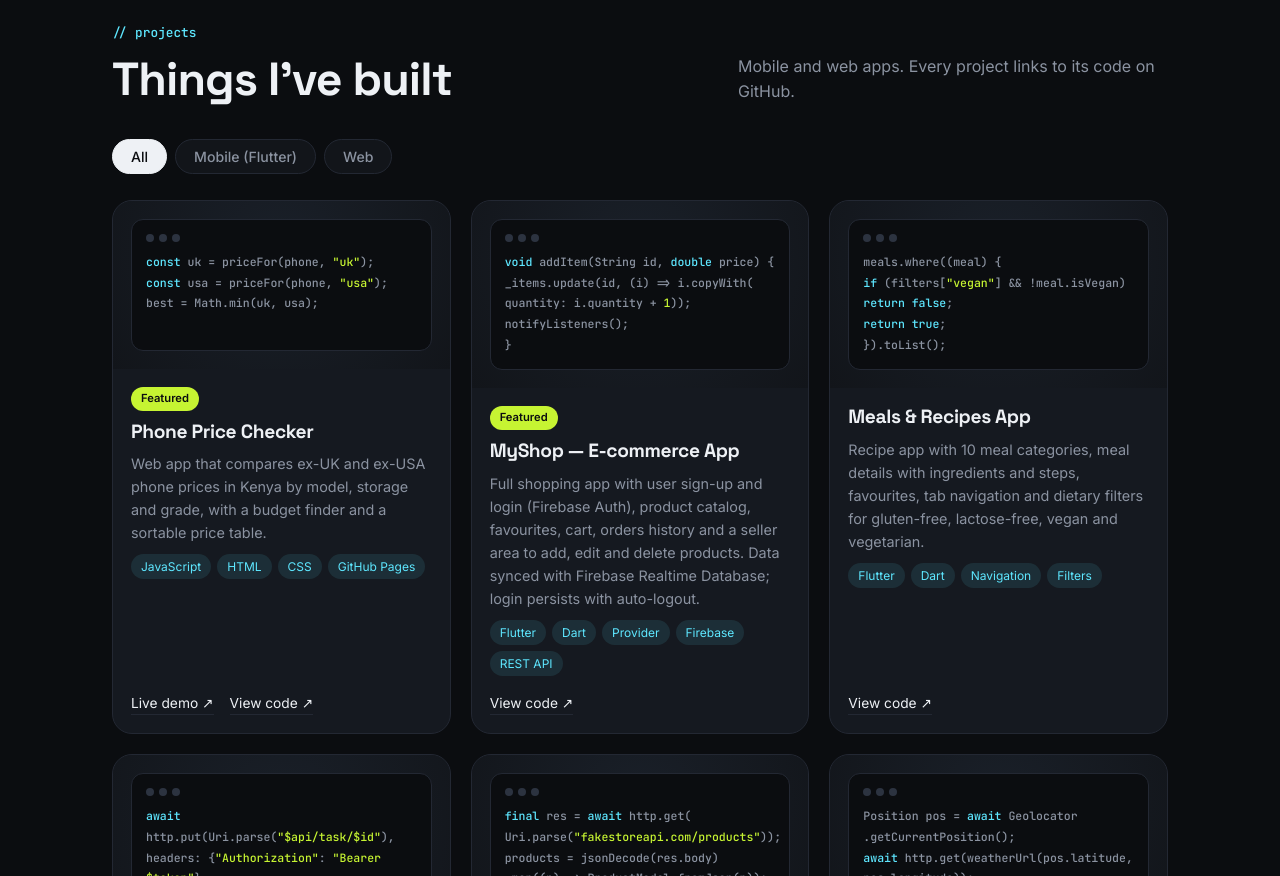
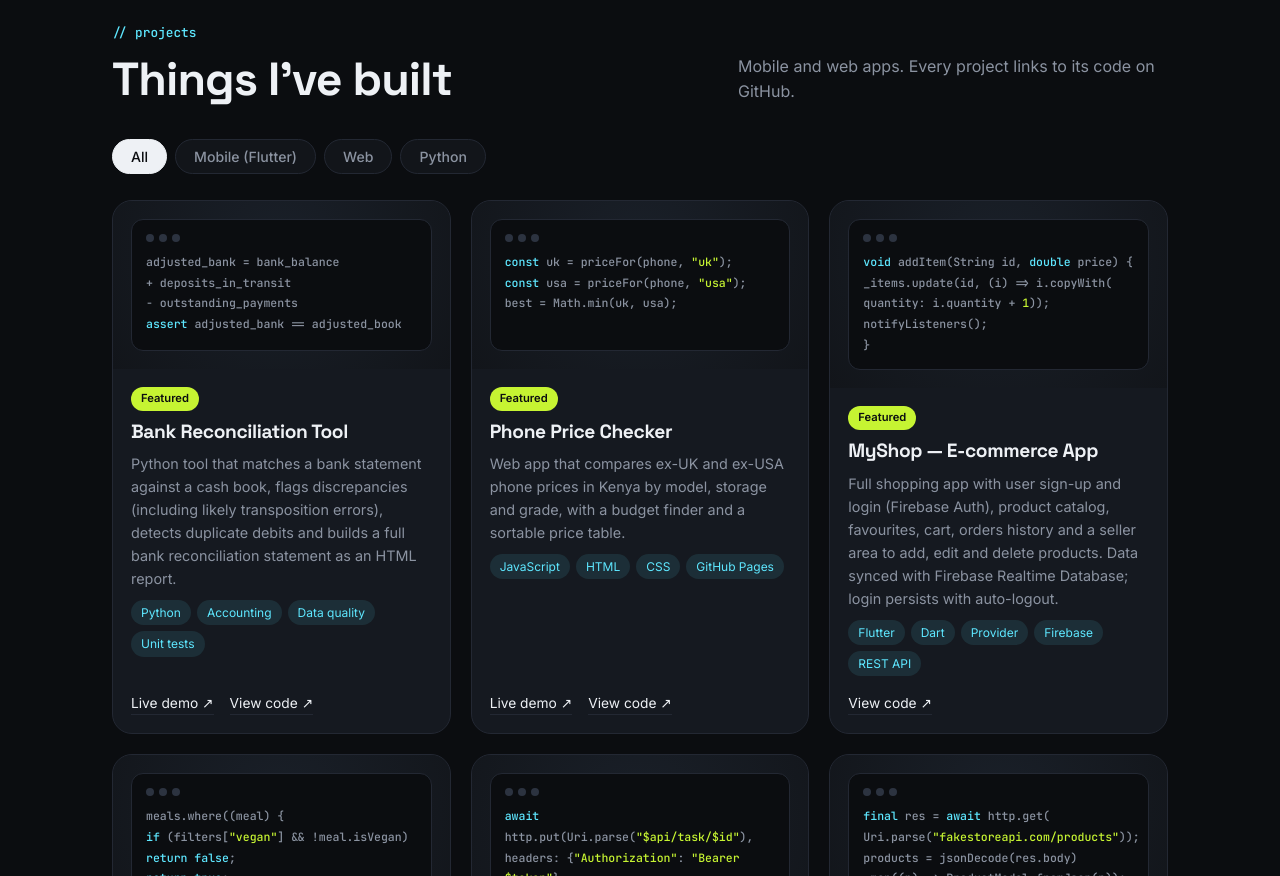
Before and after one commit to nainezz/portfolio, a plain HTML site: page index.html in a window 1280 px wide. Shown: the part 3020-3896 px from the top of the page. Drawn offline with Linux system fonts and the light colour scheme.

Commit message:
Feature the Bank Reconciliation Tool and add a Python filter
Co-Authored-By: Claude Opus 5.5 <noreply@anthropic.com>
Claude-Session: https://claude.ai/code/session_01XRaeiTfYR4KwmHLGNcGX5S

```diff
--- a/index.html
+++ b/index.html
@@ -265,6 +265,9 @@ nainezz.build(yourIdea);</pre>
 const GITHUB = "nainezz";
 const WHATSAPP = "254743676970";
 const PROJECTS = [
+  { title:"Bank Reconciliation Tool", repo:"bank-reconciliation", live:"https://nainezz.github.io/bank-reconciliation/",
+    desc:"Python tool that matches a bank statement against a cash book, flags discrepancies (including likely transposition errors), detects duplicate debits and builds a full bank reconciliation statement as an HTML report.", stack:["Python","Accounting","Data quality","Unit tests"],
+    snippet:['adjusted_bank = bank_balance', '  + deposits_in_transit', '  - outstanding_payments', '<span class="k">assert</span> adjusted_bank == adjusted_book'] },
   { title:"Phone Price Checker", repo:"phone-price-checker", live:"https://nainezz.github.io/phone-price-checker/",
     desc:"Web app that compares ex-UK and ex-USA phone prices in Kenya by model, storage and grade, with a budget finder and a sortable price table.", stack:["JavaScript","HTML","CSS","GitHub Pages"],
     snippet:['<span class="k">const</span> uk  = priceFor(phone, <span class="s">"uk"</span>);', '<span class="k">const</span> usa = priceFor(phone, <span class="s">"usa"</span>);', 'best = Math.min(uk, usa);'] },
@@ -292,11 +295,11 @@ $('yr').textContent = new Date().getFullYear();
 $('projCount').textContent = PROJECTS.length;
 $('waBtn').href = `https://wa.me/${WHATSAPP}?text=${encodeURIComponent("Hi Nainezz, I saw your portfolio and I'd like to talk about a project.")}`;
 
-const typeOf = p => p.stack.includes('Flutter') ? 'Mobile' : 'Web';
+const typeOf = p => p.stack.includes('Flutter') ? 'Mobile' : p.stack.includes('Python') ? 'Python' : 'Web';
 let active = 'All';
 
 function renderFilters(){
-  const opts = ['All', 'Mobile', 'Web'];
+  const opts = ['All', 'Mobile', 'Web', 'Python'];
   $('filters').innerHTML = opts.map(o => `<button class="chip ${o===active?'on':''}" data-o="${o}">${o === 'Mobile' ? 'Mobile (Flutter)' : o}</button>`).join('');
   $('filters').querySelectorAll('.chip').forEach(b => b.onclick = () => { active = b.dataset.o; renderFilters(); renderProjects(); });
 }
@@ -306,7 +309,7 @@ function renderProjects(){
     <article class="card">
       <div class="thumb"><div class="code"><div class="d"><i></i><i></i><i></i></div>${p.snippet.join('<br>')}</div></div>
       <div class="body">
-        ${PROJECTS.indexOf(p) < 2 ? '<span class="feat">Featured</span>' : ''}
+        ${PROJECTS.indexOf(p) < 3 ? '<span class="feat">Featured</span>' : ''}
         <h3>${p.title}</h3>
         <p>${p.desc}</p>
         <div class="stack">${p.stack.map(s => `<span>${s}</span>`).join('')}</div>
```
